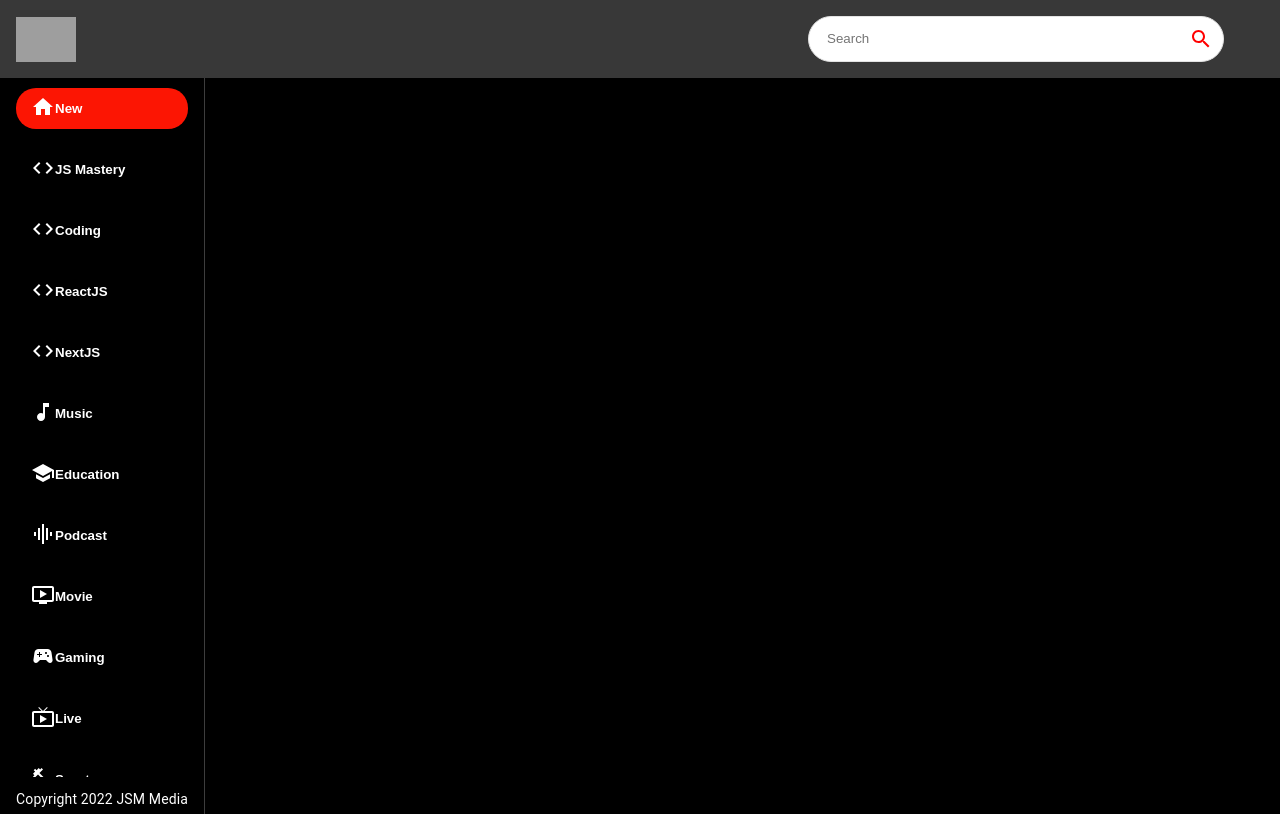
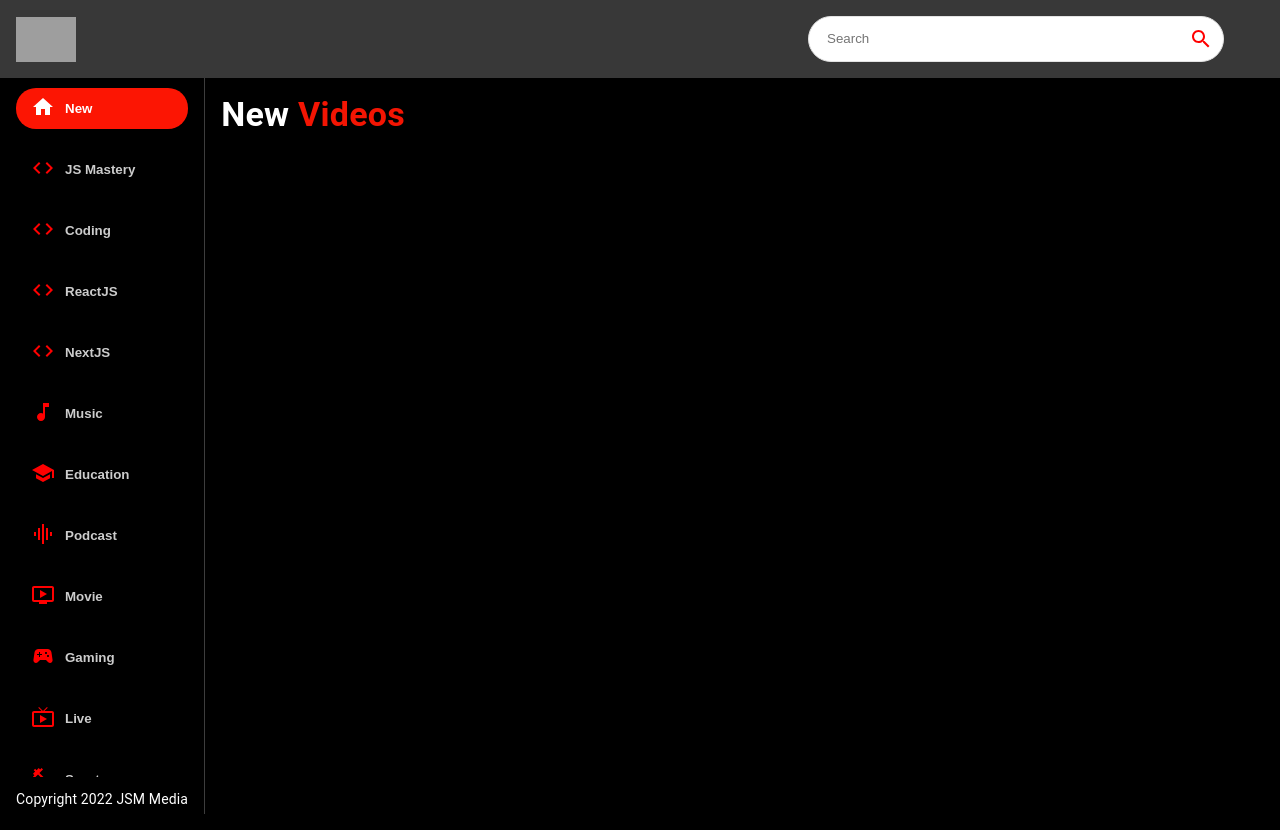
Before and after one commit to dado0ooXD/Youtube-clone, a React (Create React App) app: page / in a window 1280 px wide. Built offline with nearby package versions, Linux system fonts and the light colour scheme; no server answers; grey boxes are pictures that could not be loaded; the HTML template or start-up script is replaced by a standard one.

Commit message:
youtube clone app - fetching data

```diff
--- a/src/App.js
+++ b/src/App.js
@@ -7,6 +7,7 @@
 import SearchFeed from './components/SearchFeed';
 import SearchBar from './components/SearchBar';
 import SideBar from './components/SideBar';
+import Videos from './components/Videos';
 
 const App = () => (
     <BrowserRouter>
--- a/src/components/Feed.js
+++ b/src/components/Feed.js
@@ -1,12 +1,21 @@
 import React, { useState, useEffect } from 'react';
 import { Box, Stack, Typography } from "@mui/material";
 import SideBar from './SideBar';
+import Videos from './Videos';
+
+import { fetchFromAPI } from '../utils/fetchFromAPI';
 
 const Feed = () => {
+  const[selectedCategory, setSelectedCategory] = useState("New");
+
+  useEffect(() => {
+    fetchFromAPI(`search?part=snippet&q=${selectedCategory}`)
+  }, [selectedCategory])
+
   return (
     <Stack sx={{ flexDirection: { sx: "column", md: "row" } }}>
       <Box sx={{ height: { sx: "auto", md: "92vh" }, borderRight: "1px solid #3d3d3d", px: {sx:0, md: 2} }}>
-        <SideBar/>
+        <SideBar selectedCategory = {selectedCategory} setSelectedCategory = {setSelectedCategory}/>
         <Typography className="copyright"
          variant="body2"
          sx={{mt: 1.5, color: "#fff"}}
@@ -14,6 +23,12 @@
           Copyright 2022 JSM Media
         </Typography>
       </Box>
+      <Box p={2} sx={{overflowY: "auto", height: "90vh", flex: 2}}>
+        <Typography variant="h4" fontWeight="bold" mb={2} sx={{color: "white"}}>
+          New <span style={{color: "#f31503"}}>Videos</span>
+        </Typography>
+        <Videos videos={[]}/>
+      </Box>
     </Stack>
   )
 }
--- a/src/components/SideBar.js
+++ b/src/components/SideBar.js
@@ -3,9 +3,7 @@
 
 import { categories } from '../utils/constants';
 
-const selectedCategory = "New"
-
-const SideBar = () => (
+const SideBar = ({selectedCategory, setSelectedCategory}) => (
     <Stack
         direction="row"
         sx={{
@@ -16,11 +14,14 @@
     >
         {categories.map((item, index) => (
             <button className="category-btn"
+             onClick={() => {
+                setSelectedCategory(item.name)
+             }}
              style={{ background: item.name === selectedCategory && "#fc1503", color: "white" }}
              key={index}
              >
-                <span>{item.icon}</span>
-                <span>{item.name}</span>
+                <span style={{color: item.name === selectedCategory ? "white" : "red", marginRight: "10px"}}>{item.icon}</span>
+                <span style={{opacity: item.name === selectedCategory ? "1" : "0.8"}}>{item.name}</span>
             </button>
         ))}
     </Stack>
--- /dev/null
+++ b/src/components/Videos.js
@@ -0,0 +1,9 @@
+import React from 'react'
+
+const Videos = () => {
+  return (
+    <div>Videos</div>
+  )
+}
+
+export default Videos
--- /dev/null
+++ b/src/utils/fetchFromAPI.js
@@ -0,0 +1,20 @@
+import axios from 'axios';
+
+
+const BASE_URL = 'https://youtube-v31.p.rapidapi.com'
+const options = {
+    url: BASE_URL,
+    params: {
+        part: 'snippet',
+        videoId: 'M7FIvfx5J10'
+    },
+    headers: {
+        'X-RapidAPI-Key': process.env.REACT_APP_RAPID_API_KEY,
+        'X-RapidAPI-Host': 'youtube-v31.p.rapidapi.com'
+    }
+};
+
+export const fetchFromAPI = async (url) => {
+const response = await axios.get(`${BASE_URL}/${url}`, options);
+return response
+}
```
Also changed, not shown: 1 other file (tests, documents, lock files or other folders).
